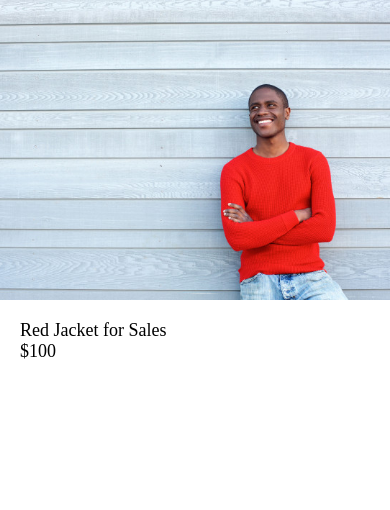
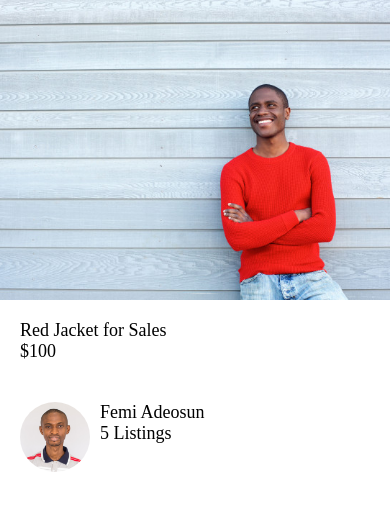
Before and after one commit to adexphem/doewithit, a React Native app: screen / in a window 390 px wide. Shown: the top 510 px of the page. Built offline with nearby package versions, Linux system fonts and the light colour scheme.

Commit message:
List Item component implementation and integration

```diff
--- a/app/components/AppText/AppText.android.js
+++ b/app/components/AppText/AppText.android.js
@@ -11,7 +11,7 @@ const AppText = ({children, style}) => {
 const styles = StyleSheet.create({
   text: {
     color: "#000",
-    fontSize: 30,
+    fontSize: 16,
     fontFamily: "Roboto",
   }
 })
--- a/app/components/AppText/AppText.ios.js
+++ b/app/components/AppText/AppText.ios.js
@@ -10,7 +10,7 @@ const AppText = ({children, style}) => {
 const styles = StyleSheet.create({
   text: {
     color: "#000",
-    fontSize: 20,
+    fontSize: 16,
     fontFamily: "Avenir",
   }
 })
--- /dev/null
+++ b/app/components/ListItem.js
@@ -0,0 +1,40 @@
+import React from 'react';
+import { View, StyleSheet, Image } from 'react-native';
+
+import AppText from './AppText';
+import colors from '../config/colors';
+
+function ListItem({title, subTitle, image}) {
+  return (
+    <View style={styles.container}>
+      <Image source={image} style={styles.image} />
+      <View>
+        <AppText style={styles.title}>{title}</AppText>
+        <AppText style={styles.subTitle}>{subTitle}</AppText>
+      </View>
+    </View>
+  );
+}
+
+const styles = StyleSheet.create({
+  container: {
+    flexDirection: "row"
+  },
+  image: {
+    width: 70,
+    height: 70,
+    borderRadius: 35,
+    marginRight: 10
+  },
+  subTitle: {
+    fontSize: 18,
+    fontWeight: "400",
+    color: colors.lightGrey
+  },
+  title: {
+    fontSize: 20,
+    fontWeight: "600"
+  },
+})
+
+export default ListItem;
--- a/app/config/colors.js
+++ b/app/config/colors.js
@@ -2,5 +2,7 @@ export default {
   primary: '#fc5c65',
   secondary: '#4ecdc4',
   white: '#ffffff',
-  black: '#000000'
+  black: '#000000',
+  grey: "#cecece",
+  lightGrey: "#6e6969",
 }
--- a/app/screens/ListingDetailsScreen.js
+++ b/app/screens/ListingDetailsScreen.js
@@ -1,8 +1,9 @@
 import React from 'react';
 import { View, Image, StyleSheet } from 'react-native';
 
+import ListItem from '../components/ListItem';
 import AppText from '../components/AppText';
-import colors from '../config/colors'
+import colors from '../config/colors';
 
 function ListingDetailsScreen(props) {
   return (
@@ -11,6 +12,13 @@ function ListingDetailsScreen(props) {
       <View style={styles.detailsContainer}>
         <AppText style={styles.title}>Red Jacket for Sales</AppText>
         <AppText style={styles.price}>$100</AppText>
+        <View style={styles.userContainer}>
+          <ListItem
+            image={require('../assets/femi.png')}
+            title="Femi Adeosun"
+            subTitle="5 Listings"
+          />
+        </View>
       </View>
     </View>
   );
@@ -28,13 +36,15 @@ const styles = StyleSheet.create({
     color: colors.secondary,
     fontWeight: "bold",
     fontSize: 20,
-    marginVertical: 2
+    marginVertical: 10
   },
   title: {
     fontSize: 24,
     fontWeight: "500",
   },
-
+  userContainer: {
+    marginVertical: 40
+  }
 })
 
 export default ListingDetailsScreen;
```
Also changed, not shown: app/assets/femi.png (added).
